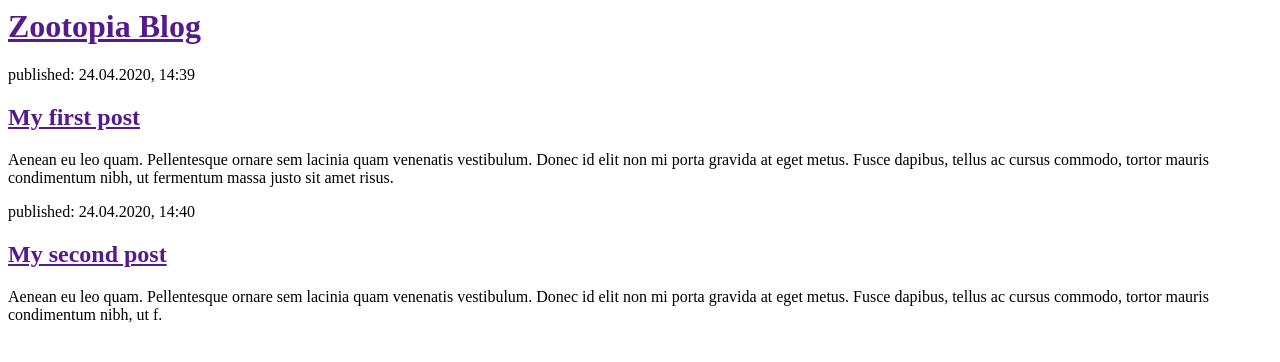
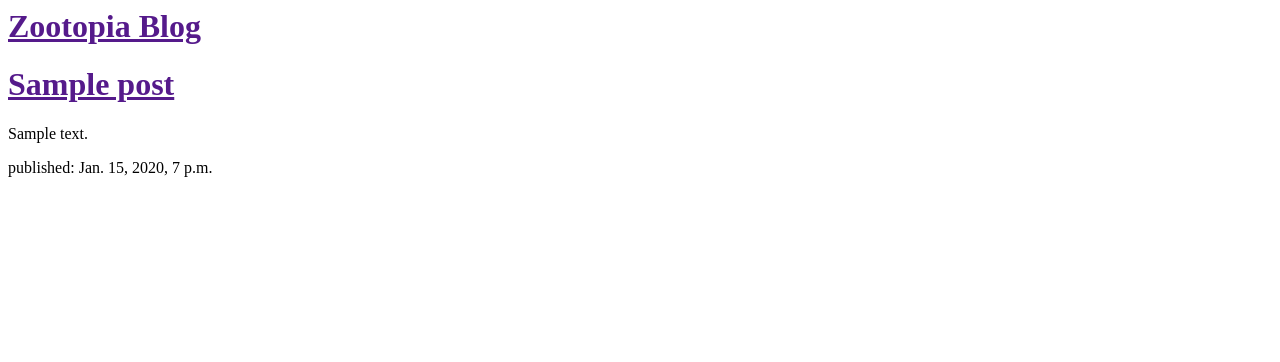
Before and after one commit to JinSunn/my-project-zootopia, a Django app: page / in a window 1280 px wide. Shown: the top 362 px of the page. Run offline with Django 3.2, Linux system fonts and the light colour scheme; tables that the repository leaves empty hold one stand-in row (values such as "Sample post").

Commit message:
modified templates

```diff
--- a/zblog/templates/zblog/post_list.html
+++ b/zblog/templates/zblog/post_list.html
@@ -6,17 +6,13 @@
         <div>
             <h1><a href="">Zootopia Blog</a></h1>
         </div>
+        {% for post in posts %}
+            <div>
 
-        <div>
-            <p>published: 24.04.2020, 14:39</p>
-            <h2><a href="">My first post</a></h2>
-            <p>Aenean eu leo quam. Pellentesque ornare sem lacinia quam venenatis vestibulum. Donec id elit non mi porta gravida at eget metus. Fusce dapibus, tellus ac cursus commodo, tortor mauris condimentum nibh, ut fermentum massa justo sit amet risus.</p>
-        </div>
-
-        <div>
-            <p>published: 24.04.2020, 14:40</p>
-            <h2><a href="">My second post</a></h2>
-            <p>Aenean eu leo quam. Pellentesque ornare sem lacinia quam venenatis vestibulum. Donec id elit non mi porta gravida at eget metus. Fusce dapibus, tellus ac cursus commodo, tortor mauris condimentum nibh, ut f.</p>
-        </div>
+                <h1><a href="">{{ post.title }}</a></h1>
+                <p>{{ post.text|linebreaksbr }}</p>
+                <p>published: {{ post.published_date }}</p>
+            </div>
+        {% endfor %}
     </body>
 </html>
--- a/zblog/views.py
+++ b/zblog/views.py
@@ -1,6 +1,7 @@
 from django.shortcuts import render
-
-# Create your views here.
+from django.utils import timezone
+from .models import Post
 
 def post_list(request):
-    return render(request, 'zblog/post_list.html', {})
+    posts = Post.objects.filter(published_date__lte=timezone.now()).order_by('published_date')
+    return render(request, 'zblog/post_list.html', {'posts': posts})
```
